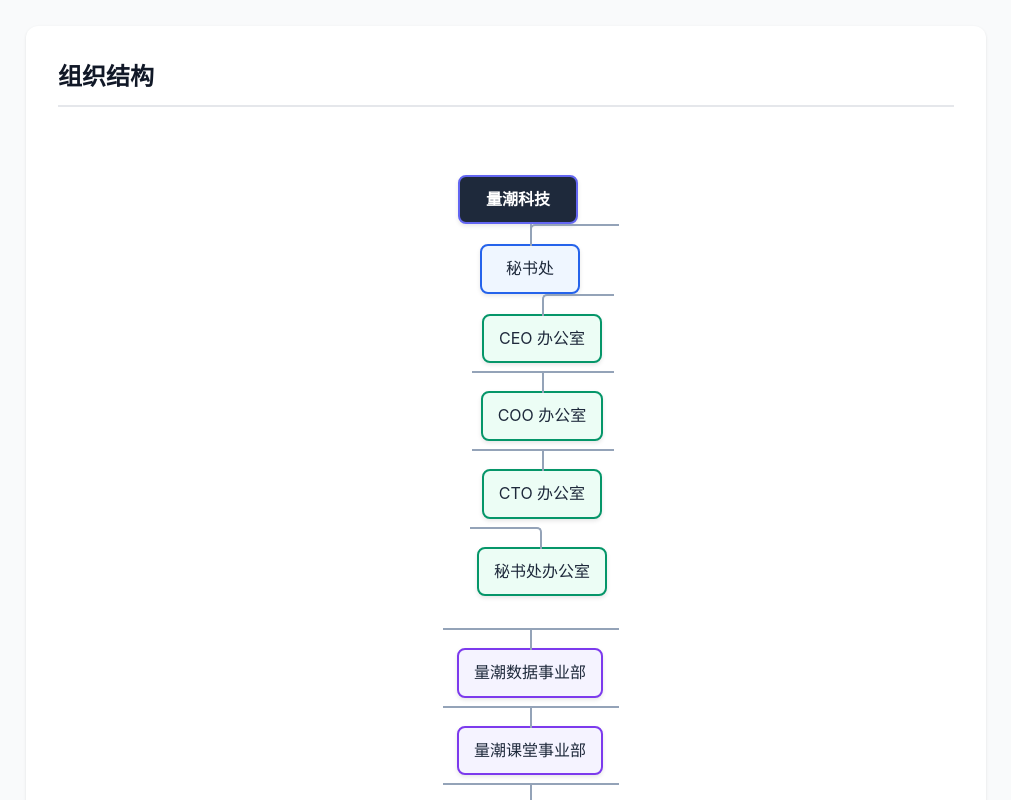
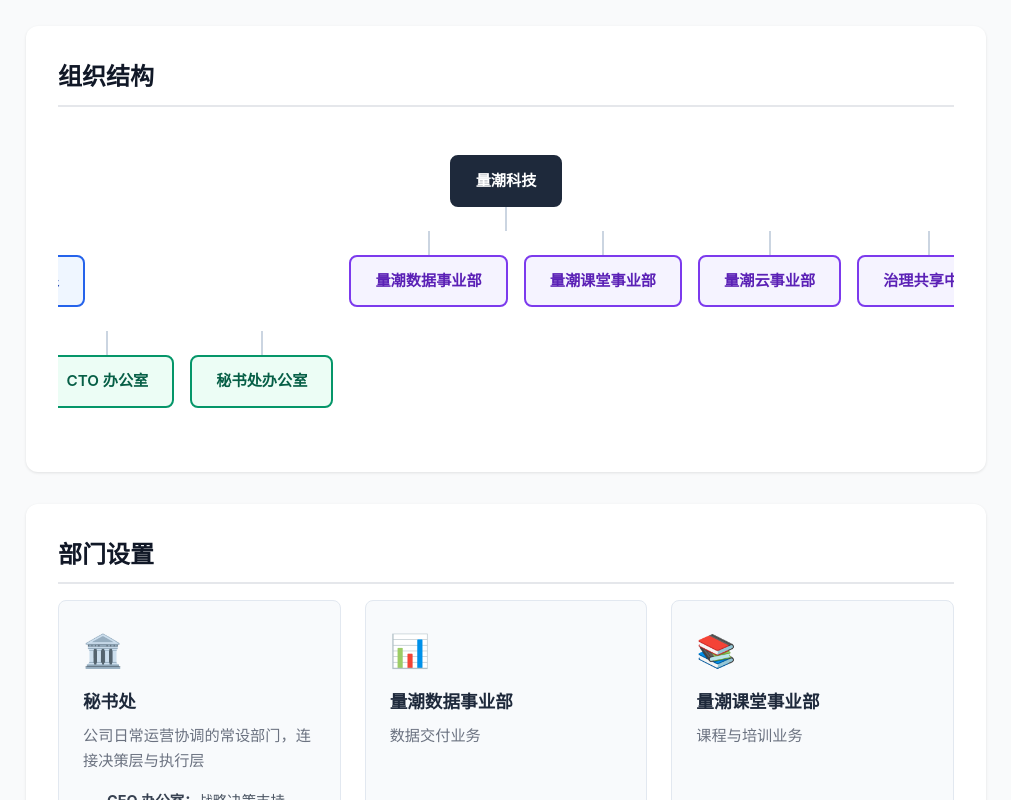
Before and after one commit to quanttide/qtorg, a React (Vite) app in the folder src/site/: page /qttech in a window 1280 px wide. Shown: the part 520-1320 px from the top of the page, without its empty margins (134-1145 px from the left). Built offline with nearby package versions, Linux system fonts and the light colour scheme.

Commit message:
ui: 重构组织结构树组件，简化设计
- 移除复杂的 CSS 树形结构
- 使用简洁的 flexbox 布局
- 彩色节点区分不同类型
- 连接线清晰展示层级关系

```diff
--- a/src/site/src/components/OrgTree.tsx
+++ b/src/site/src/components/OrgTree.tsx
@@ -8,29 +8,50 @@
   root: OrgNode
 }
 
-function TreeNode({ node, depth = 0 }: { node: OrgNode; depth?: number }) {
-  const typeClass = `org-node-${node.type}`
+const typeColors: Record<string, { bg: string; border: string; text: string }> = {
+  root: { bg: '#1e293b', border: '#1e293b', text: '#ffffff' },
+  department: { bg: '#eff6ff', border: '#2563eb', text: '#1e40af' },
+  office: { bg: '#ecfdf5', border: '#059669', text: '#065f46' },
+  unit: { bg: '#f5f3ff', border: '#7c3aed', text: '#5b21b6' },
+}
+
+function TreeNode({ node }: { node: OrgNode }) {
+  const colors = typeColors[node.type] || typeColors.unit
+  const hasChildren = node.children && node.children.length > 0
 
   return (
-    <li>
-      <div className={`org-node ${typeClass}`}>{node.name}</div>
-      {node.children && node.children.length > 0 && (
-        <ul>
-          {node.children.map((child, index) => (
-            <TreeNode key={index} node={child} depth={depth + 1} />
-          ))}
-        </ul>
+    <div className="tree-node-wrapper">
+      <div
+        className="tree-node"
+        style={{
+          background: colors.bg,
+          borderColor: colors.border,
+          color: colors.text
+        }}
+      >
+        {node.name}
+      </div>
+      {hasChildren && (
+        <>
+          <div className="tree-connector" />
+          <div className="tree-children">
+            {node.children!.map((child, index) => (
+              <div key={index} className="tree-child-wrapper">
+                <div className="tree-child-connector" />
+                <TreeNode node={child} />
+              </div>
+            ))}
+          </div>
+        </>
       )}
-    </li>
+    </div>
   )
 }
 
 export default function OrgTree({ root }: OrgTreeProps) {
   return (
-    <div className="org-tree-container">
-      <ul className="org-tree">
-        <TreeNode node={root} />
-      </ul>
+    <div className="org-tree-new">
+      <TreeNode node={root} />
     </div>
   )
 }
--- a/src/site/src/index.css
+++ b/src/site/src/index.css
@@ -285,120 +285,55 @@
 }
 
 /* 组织结构树样式 */
-.org-tree-container {
+.org-tree-new {
   padding: 2rem 0;
   overflow-x: auto;
 }
 
-.org-tree {
-  padding-top: 20px;
-  position: relative;
-  display: flex;
-  justify-content: center;
-  list-style: none;
-}
-
-.org-tree li {
-  float: none;
-  text-align: center;
-  list-style-type: none;
-  position: relative;
-  padding: 20px 5px 0 5px;
+.tree-node-wrapper {
   display: flex;
   flex-direction: column;
   align-items: center;
 }
 
-.org-tree li::before,
-.org-tree li::after {
-  content: '';
-  position: absolute;
-  top: 0;
-  right: 50%;
-  border-top: 2px solid #94a3b8;
-  width: 50%;
-  height: 20px;
+.tree-node {
+  display: inline-block;
+  padding: 0.75rem 1.5rem;
+  border: 2px solid;
+  border-radius: 8px;
+  font-weight: 600;
+  font-size: 0.95rem;
+  white-space: nowrap;
+  transition: all 0.2s ease;
 }
 
-.org-tree li::after {
-  right: auto;
-  left: 50%;
-  border-left: 2px solid #94a3b8;
+.tree-node:hover {
+  transform: translateY(-2px);
+  box-shadow: 0 4px 12px rgba(0,0,0,0.15);
 }
 
-.org-tree li:only-child::after,
-.org-tree li:only-child::before {
-  display: none;
+.tree-connector {
+  width: 2px;
+  height: 24px;
+  background: #cbd5e1;
 }
 
-.org-tree li:only-child {
+.tree-children {
+  display: flex;
+  gap: 1rem;
   padding-top: 0;
 }
 
-.org-tree li:first-child::before,
-.org-tree li:last-child::after {
-  border: 0 none;
+.tree-child-wrapper {
+  display: flex;
+  flex-direction: column;
+  align-items: center;
 }
 
-.org-tree li:last-child::before {
-  border-right: 2px solid #94a3b8;
-  border-radius: 0 5px 0 0;
-}
-
-.org-tree li:first-child::after {
-  border-radius: 5px 0 0 0;
-}
-
-.org-tree ul ul::before {
-  content: '';
-  position: absolute;
-  top: 0;
-  left: 50%;
-  border-left: 2px solid #94a3b8;
-  width: 0;
-  height: 20px;
-}
-
-.org-node {
-  border: 2px solid #6366f1;
-  border-radius: 8px;
-  padding: 10px 15px;
-  text-decoration: none;
-  color: #1e293b;
-  background: white;
-  display: inline-block;
-  min-width: 100px;
-  box-shadow: 0 2px 4px rgba(0,0,0,0.1);
-  transition: all 0.3s ease;
-}
-
-.org-node:hover {
-  background: #6366f1;
-  color: white;
-  transform: translateY(-2px);
-  box-shadow: 0 4px 8px rgba(0,0,0,0.2);
-}
-
-.org-node-root {
-  background: #1e293b;
-  color: white;
-  font-weight: bold;
-  min-width: 120px;
-}
-
-.org-node-department {
-  border-color: #2563eb;
-  background: #eff6ff;
-}
-
-.org-node-office {
-  border-color: #059669;
-  background: #ecfdf5;
-}
-
-.org-node-unit {
-  border-color: #7c3aed;
-  background: #f5f3ff;
+.tree-child-connector {
+  width: 2px;
+  height: 24px;
+  background: #cbd5e1;
 }
 
 /* 治理架构样式 */
```
